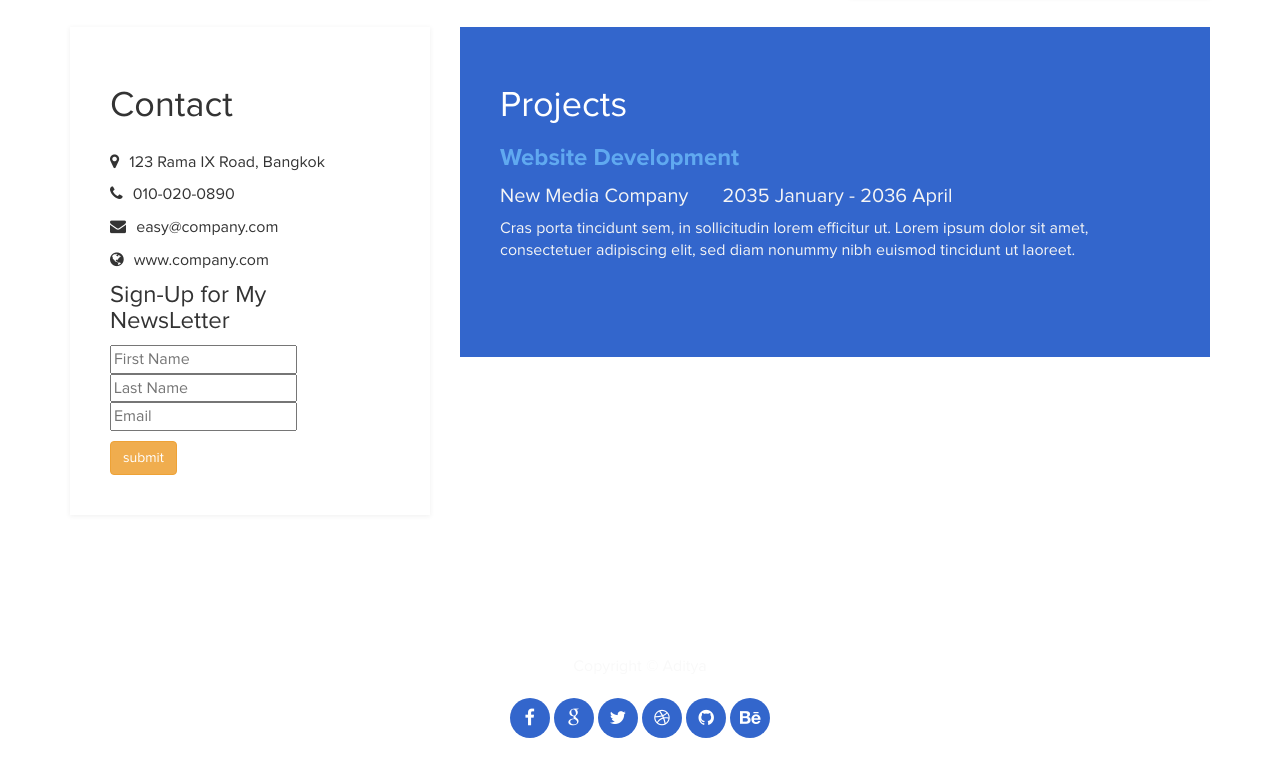
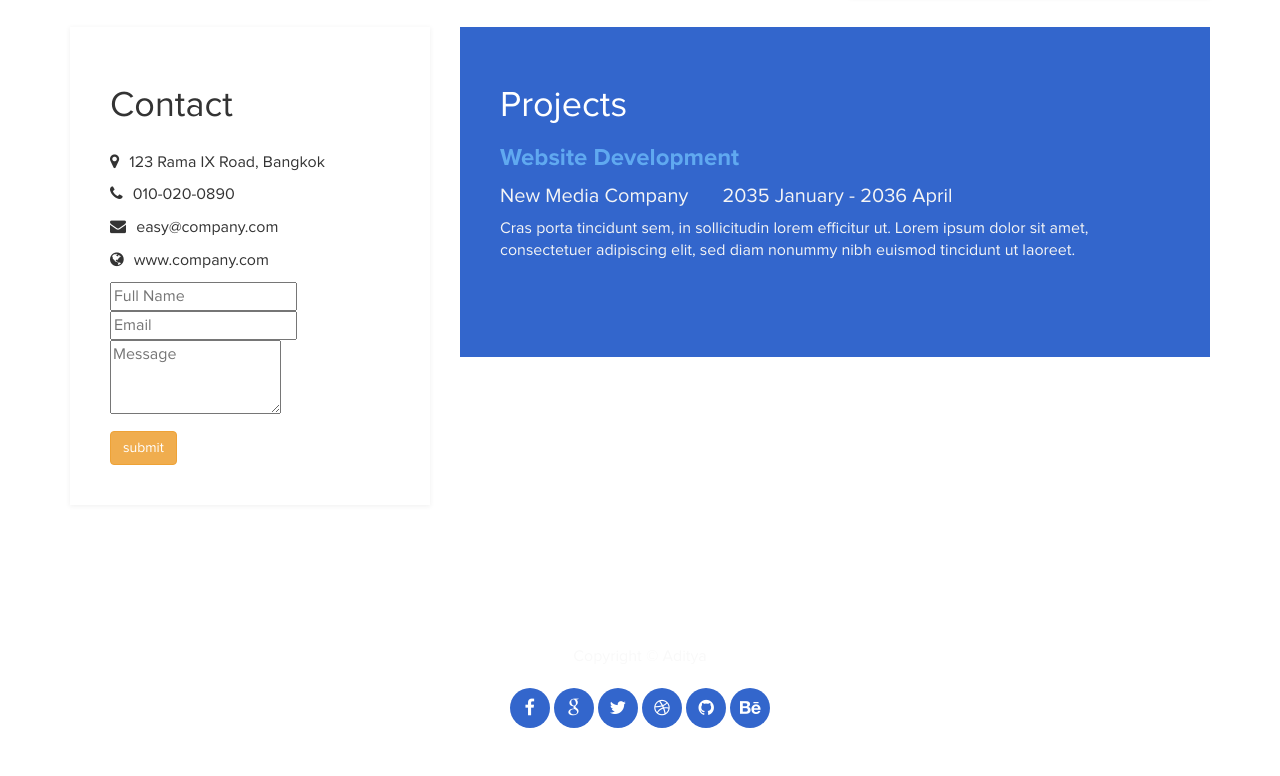
Before and after one commit to aditya-yaji/PortFolio, a website: page public/index.html in a window 1280 px wide. Shown: the part 1707-2483 px from the top of the page. Drawn offline with Linux system fonts and the light colour scheme.

Commit message:
removed lastname field and added messages field

```diff
--- a/public/index.html
+++ b/public/index.html
@@ -128,11 +128,11 @@
 					<p><i class="fa fa-phone"></i> 010-020-0890</p>
 					<p><i class="fa fa-envelope"></i> easy@company.com</p>
 					<p><i class="fa fa-globe"></i> www.company.com</p>
-					<h4>Sign-Up for My NewsLetter</h4>
 					<form action="/sign" method="POST">
-						<input type="text" name="fName" placeholder="First Name">
-						<input type="text" name="lName" placeholder="Last Name">
+						<input type="text" name="fName" placeholder="Full Name">
 						<input type="email" name="email" placeholder="Email">
+						<textarea type="text" name="msg" rows="3" cols="18" placeholder="Message"></textarea>
+
 						<br>
 						<p></p>
 						<button class="btn btn-md btn-warning" type="submit">submit</button>
```
